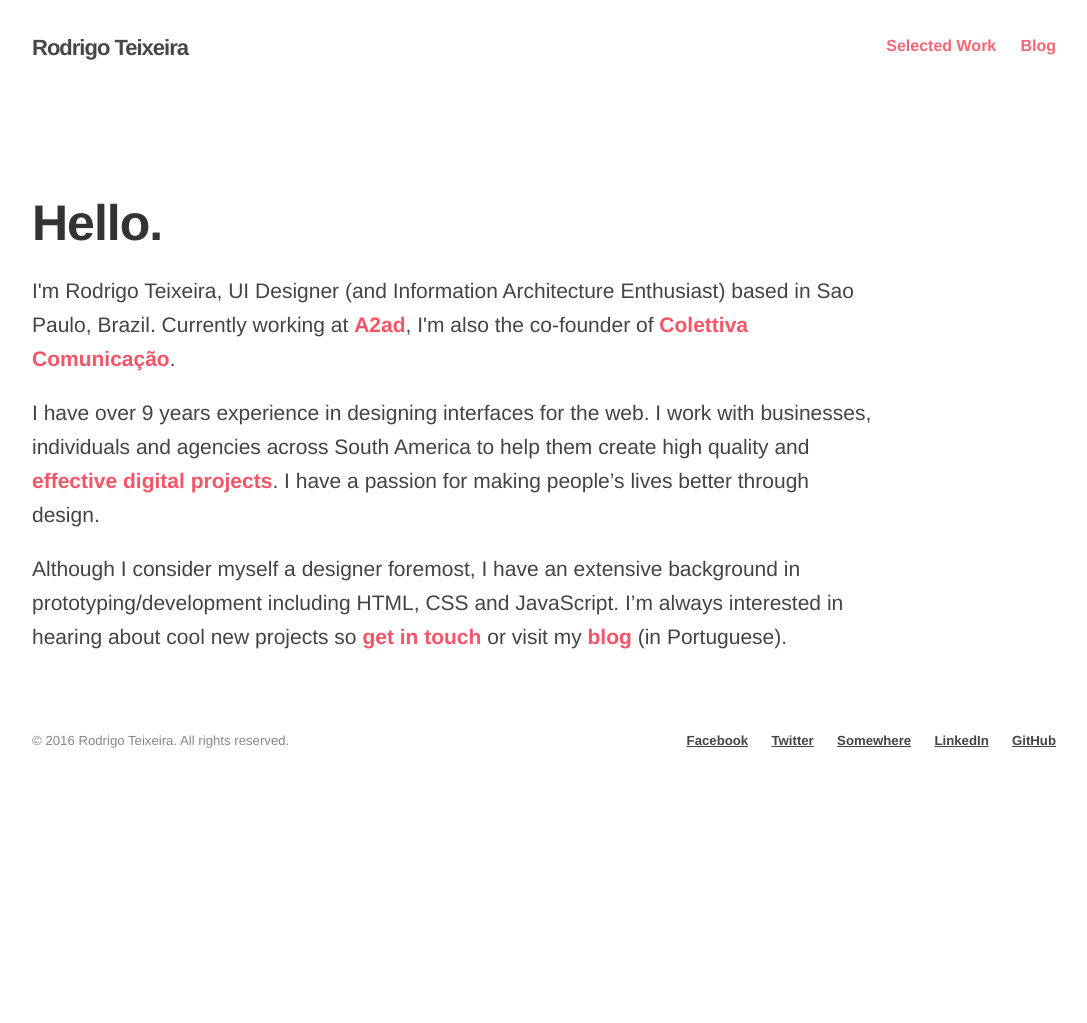
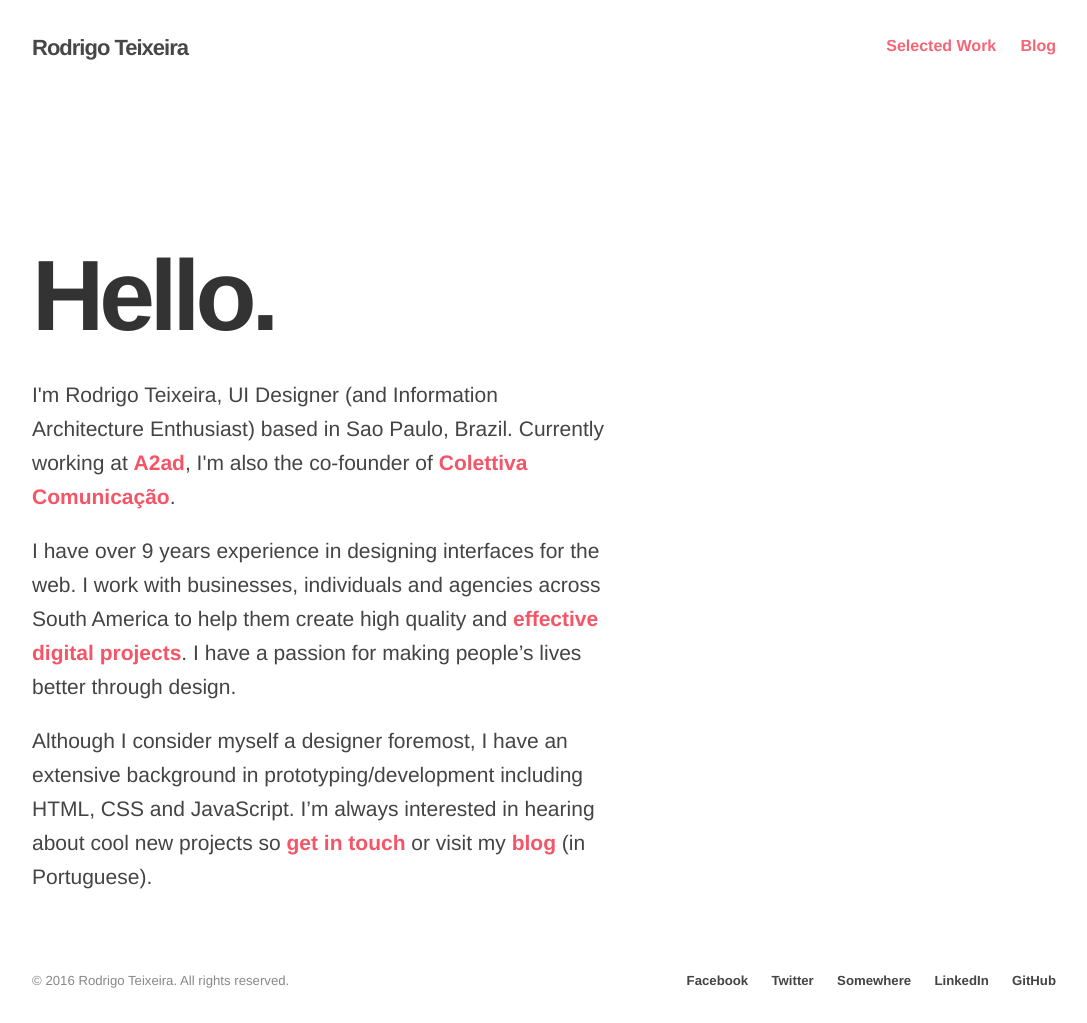
Before and after one commit to drigoteixeira/drigoteixeira.github.io, a Jekyll site: the page built from index.html, in a window 1280 px wide and 1023 px high. Shown: the whole window, without its empty margins (96-1183 px from the left). Built offline with Jekyll 4.4.1, drawn with Linux system fonts in a browser that asks for light colours.

Commit message:
Update homepage

```diff
--- a/index.html
+++ b/index.html
@@ -4,10 +4,9 @@ layout: home
 <div class="container">
 
 	<div class="row">
-		<div class="ten columns">
+		<div class="seven columns">
 			<article>
-				<h2>Hello.</h2>
-
+				<h2 class="heading">Hello.</h2>
 
 				<p>I'm Rodrigo Teixeira, UI Designer (and Information Architecture Enthusiast) based in Sao Paulo, Brazil. Currently working at <a href="http://www.a2ad.com.br">A2ad</a>, I'm also the co-founder of <a href="http://www.colettiva.com.br">Colettiva Comunicação</a>. </p>
 
--- a/style.scss
+++ b/style.scss
@@ -629,6 +629,11 @@ h4 { font-size: 2.4rem; line-height: 1.35; }
 h5 { font-size: 1.8rem; line-height: 1.5;  }
 h6 { font-size: 1.5rem; line-height: 1.6;  }
 
+.heading {
+  font-size: 100px;
+  letter-spacing: -5px;
+}
+
 .post-home {
   font-size: 18px;
   border-bottom: 1px solid #ccc;
@@ -1179,7 +1184,6 @@ footer ul li {
 
 footer ul li a {
   color: #444;
-  text-decoration: underline;
 }
 
 /* LISTA */
```
